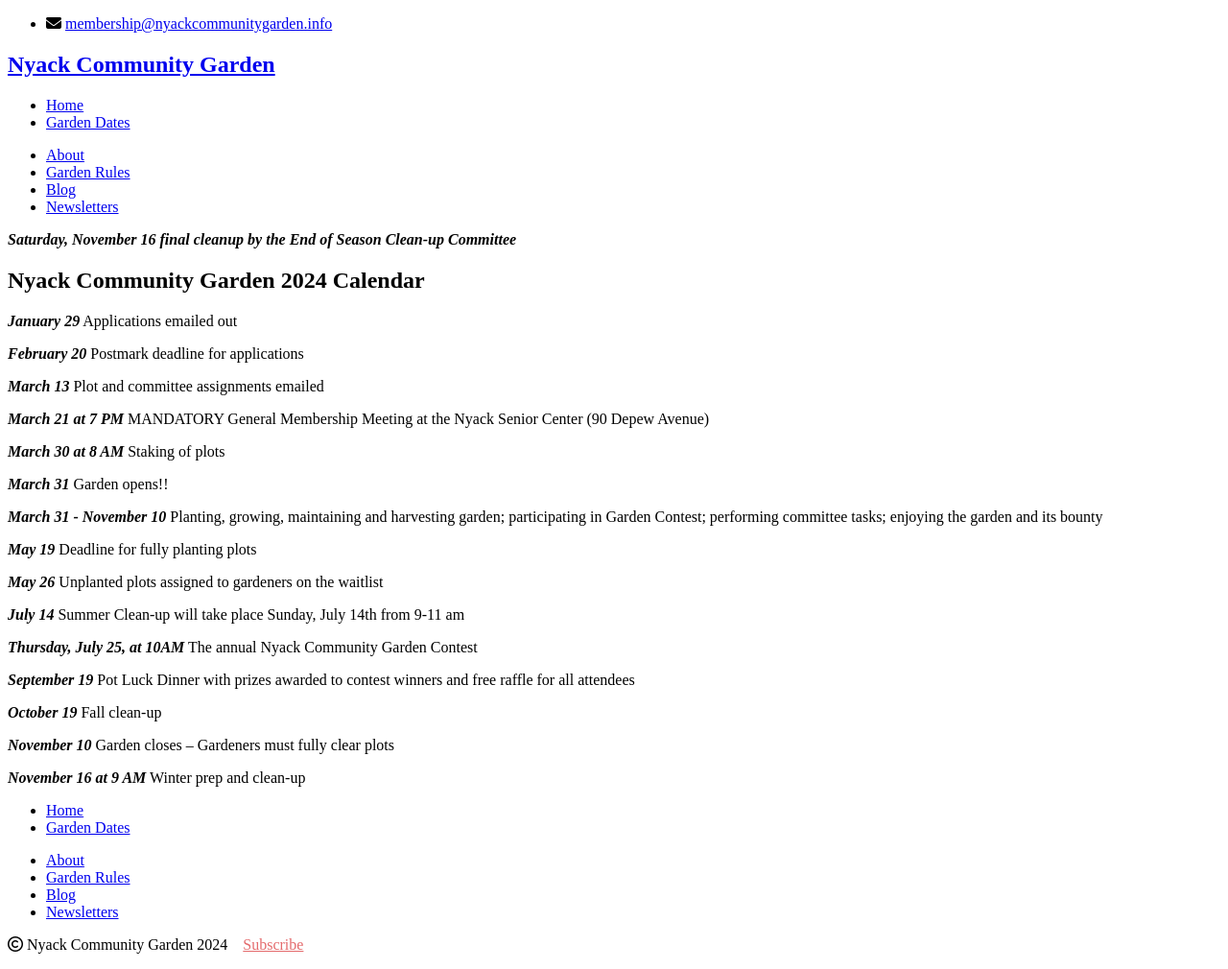
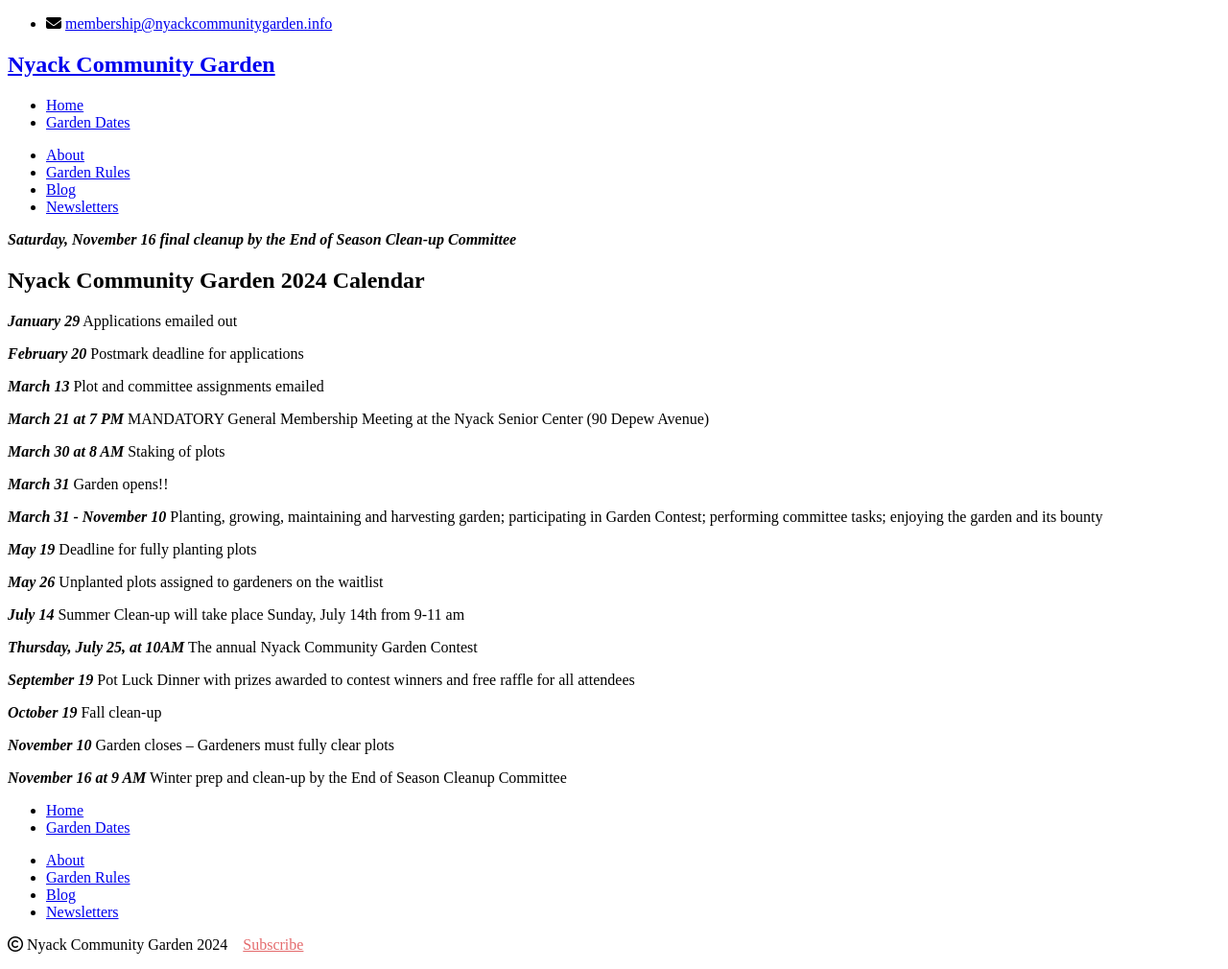
Before and after one commit to bosborne/nyackcommunitygarden, a Jekyll site: the page built from garden-dates/index.md, in a window 1280 px wide. Shown: the whole page at 96% size. Built offline with Jekyll 4.4.1, drawn with Linux system fonts in a browser that asks for light colours; nearby versions of some CDN libraries; library files that are not in the unit come from our copies.

Commit message:
Change cleanup date

```diff
--- a/garden-dates/index.md
+++ b/garden-dates/index.md
@@ -35,7 +35,7 @@ published: true
 
 ***November 10*** Garden closes – Gardeners must fully clear plots
 
-***November 16 at 9 AM*** Winter prep and clean-up
+***November 16 at 9 AM*** Winter prep and clean-up by the End of Season Cleanup Committee
 
 <!--
 ***January 30*** Applications emailed out
```
